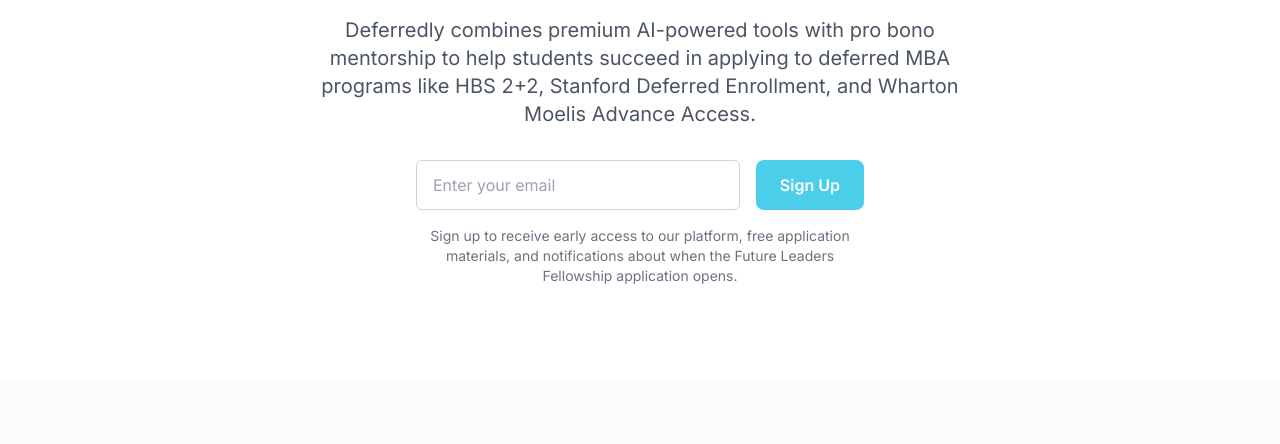
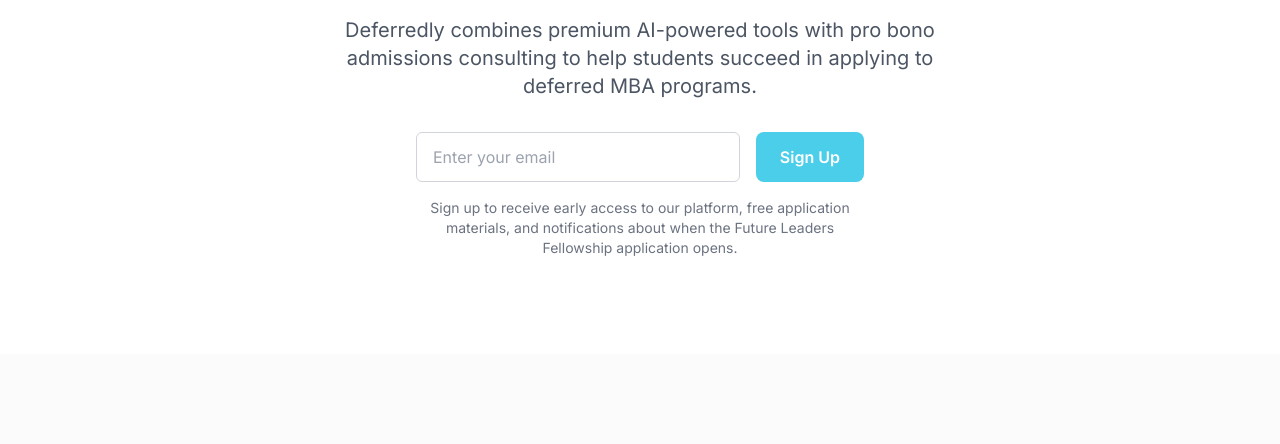
Before and after one commit to NixpaCSE/deferredly2, a plain HTML site: page index.html in a window 1280 px wide. Shown: the part 304-748 px from the top of the page. Drawn offline with nearby package versions, Linux system fonts and the light colour scheme.

Commit message:
Update index.html

```diff
--- a/index.html
+++ b/index.html
@@ -178,7 +178,7 @@
                     Democratizing Access to Elite Business Education
                 </h1>
                 <p class="text-lg md:text-xl text-gray-600 mb-8 max-w-2xl mx-auto">
-                   Deferredly combines premium AI-powered tools with pro bono mentorship to help students succeed in applying to deferred MBA programs like HBS 2+2, Stanford Deferred Enrollment, and Wharton Moelis Advance Access.
+                   Deferredly combines premium AI-powered tools with pro bono admissions consulting to help students succeed in applying to deferred MBA programs.
                 </p>
                 <form id="waitlist-form" class="flex flex-col sm:flex-row gap-4 max-w-md mx-auto">
                     <input type="email" id="email-input" placeholder="Enter your email" required class="flex-grow w-full px-4 py-3 rounded-md border border-gray-300 focus:ring-2 focus:ring-brand focus:border-brand outline-none transition-shadow">
```
